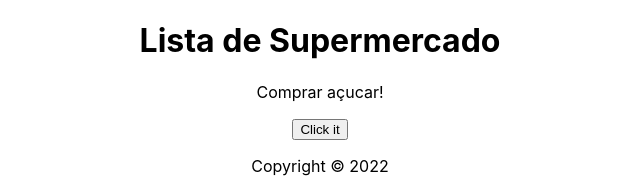
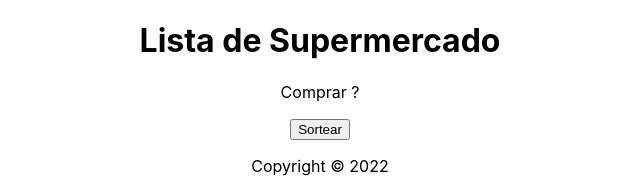
Before and after one commit to almcarvalho/reactchuva, a React (Create React App) app: page / in a window 1280 px wide. Shown: the top 190 px of the page, without its empty margins (320-960 px from the left). Built offline with nearby package versions, Linux system fonts and the light colour scheme.

Commit message:
alteracoes

```diff
--- a/src/Content.js
+++ b/src/Content.js
@@ -1,25 +1,35 @@
+import { useState } from "react";
+
 const Content = () => {
+
+    const [name, setName] = useState('?');
 
     const gerenciaNomes = () => {
         const names = ['carne', 'açucar', 'macarrão'];
         var sorteio = Math.random();
         var int = Math.floor(sorteio * 3);
         //console.log(int);
-        return names[int];
+        setName(names[int]);
     }
 
+    //shift alt down
+    //ctrl b
     const handleClick = () => {
         console.log('Houve um click aqui!');
+    }
+    const handleClick2 = (name) => {
+        console.log(`${name} was clicked`);
     }
 
     return (
         <main>
             <p>
-                Comprar {gerenciaNomes()}!
+                Comprar {name}
             </p>
-            <button onClick={handleClick}>
-                Click it
+            <button onClick={() => gerenciaNomes()}>
+                Sortear
             </button>
+            {/* 44:30 */}
         </main>
     )
 }
```
